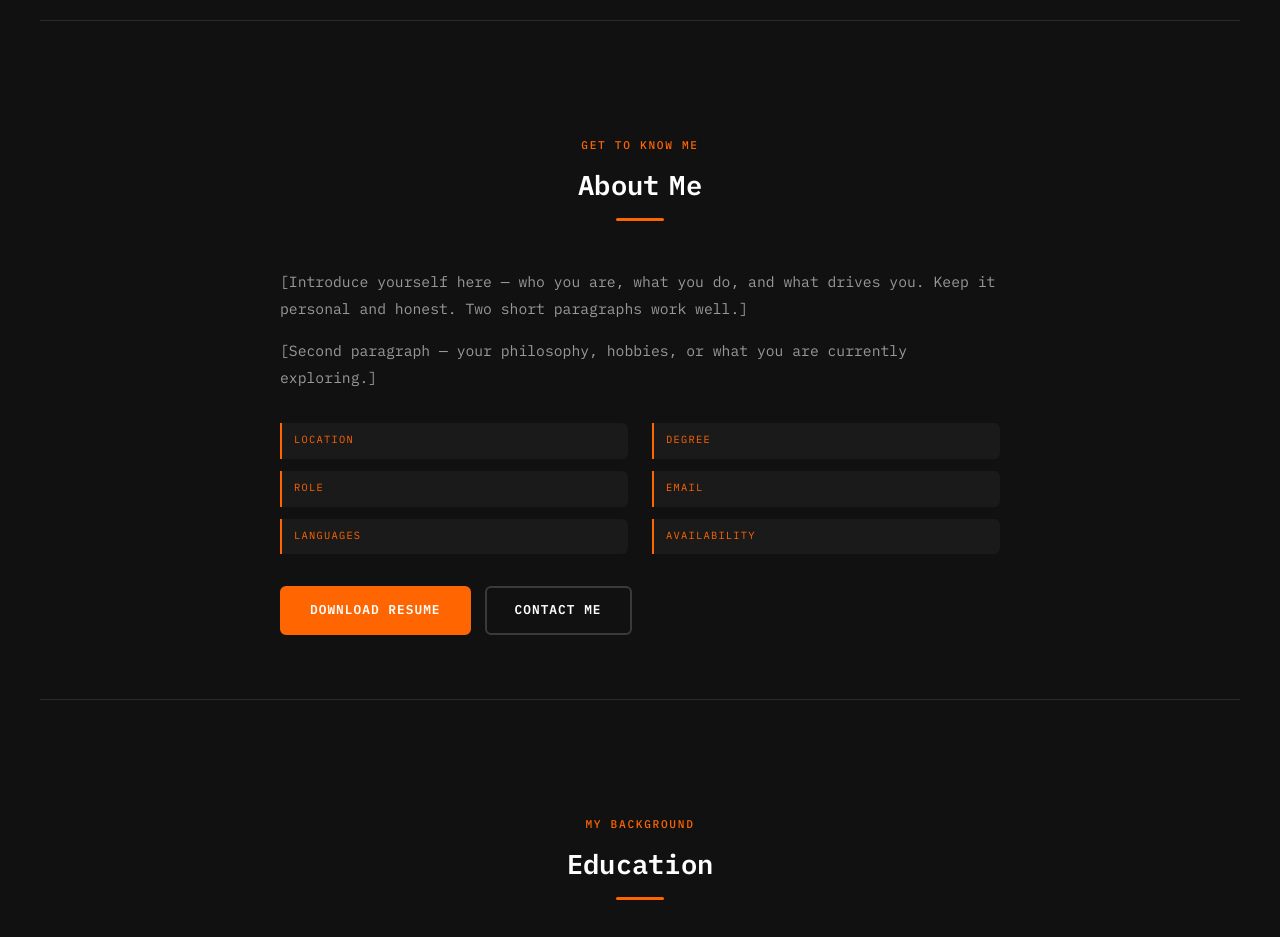
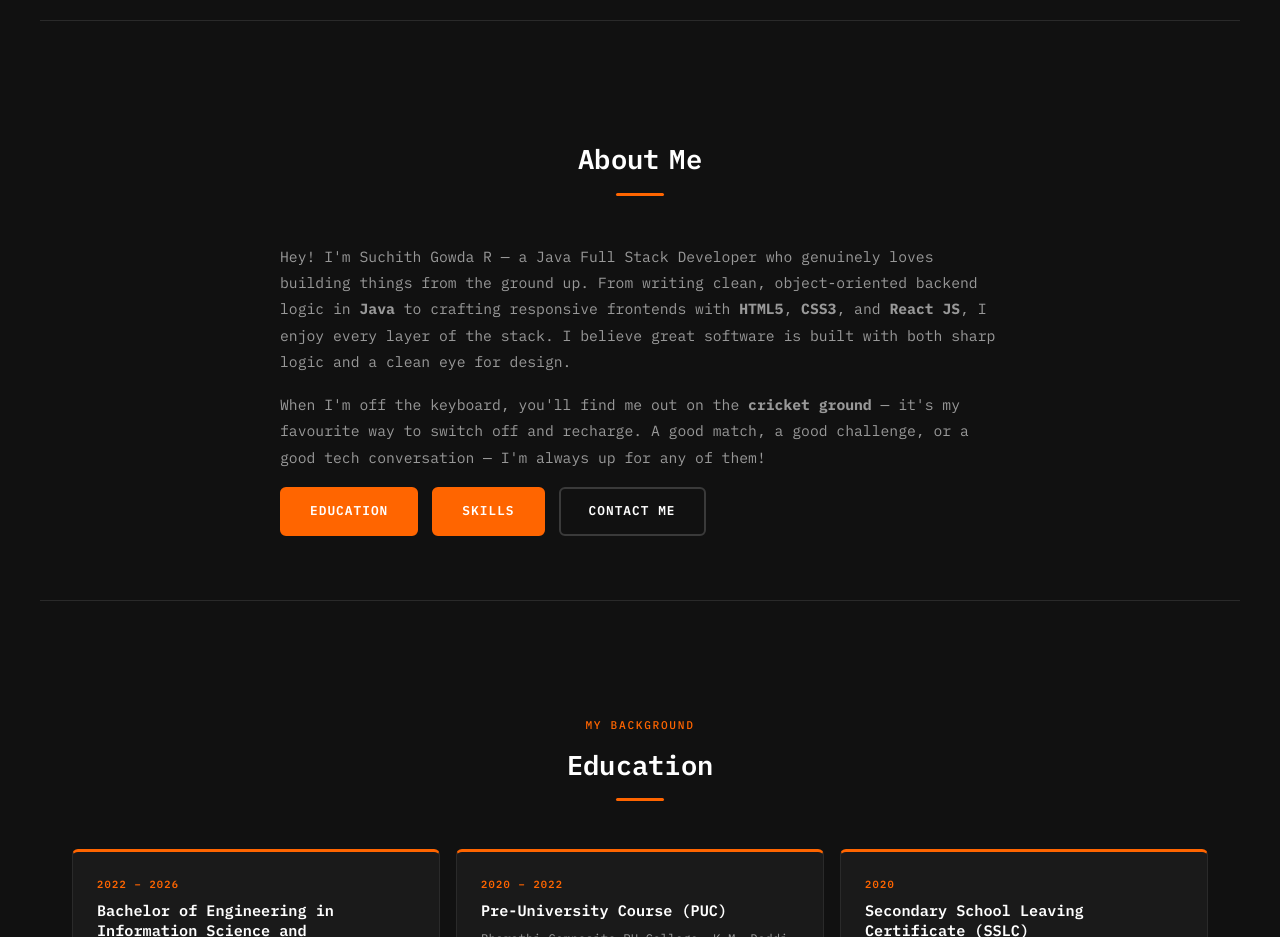
Before and after one commit to suchith12345/portfolio-html-css, a plain HTML site: page index.html in a window 1280 px wide. Shown: the part 780-1717 px from the top of the page. Drawn offline with Linux system fonts and the light colour scheme.

Commit message:
about section

```diff
--- a/index.html
+++ b/index.html
@@ -103,53 +103,30 @@
          SECTION 2 — ABOUT  (no photo — text only)
     ============================================================ -->
     <section id="about">
-      <span class="section-label">Get to know me</span>
+
       <h2>About Me</h2>
       <div class="sep"></div>
 
       <div class="about-content">
-        <!-- Replace with your biography paragraphs -->
         <p>
-          [Introduce yourself here — who you are, what you do, and what drives
-          you. Keep it personal and honest. Two short paragraphs work well.]
+          Hey! I'm Suchith Gowda R — a Java Full Stack Developer who genuinely
+          loves building things from the ground up. From writing clean,
+          object-oriented backend logic in <strong>Java</strong> to crafting
+          responsive frontends with <strong>HTML5</strong>, <strong>CSS3</strong>,
+          and <strong>React JS</strong>, I enjoy every layer of the stack. I
+          believe great software is built with both sharp logic and a clean eye
+          for design.
         </p>
         <p>
-          [Second paragraph — your philosophy, hobbies, or what you are
-          currently exploring.]
+          When I'm off the keyboard, you'll find me out on the <strong>cricket
+          ground</strong> — it's my favourite way to switch off and recharge.
+          A good match, a good challenge, or a good tech conversation — I'm
+          always up for any of them!
         </p>
 
-        <!-- Personal Info Grid -->
-        <dl class="about-info">
-          <div>
-            <dt>Location</dt>
-            <dd><!-- Your City, Country --></dd>
-          </div>
-          <div>
-            <dt>Degree</dt>
-            <dd><!-- B.Tech / B.Sc / M.Tech --></dd>
-          </div>
-          <div>
-            <dt>Role</dt>
-            <dd><!-- Your Current Role --></dd>
-          </div>
-          <div>
-            <dt>Email</dt>
-            <dd>
-              <a href="mailto:"><!-- your@email.com --></a>
-            </dd>
-          </div>
-          <div>
-            <dt>Languages</dt>
-            <dd><!-- English, Kannada, Hindi --></dd>
-          </div>
-          <div>
-            <dt>Availability</dt>
-            <dd><!-- Open to work --></dd>
-          </div>
-        </dl>
-
         <div class="about-actions">
-          <a href="resume.pdf" class="btn-primary" download>Download Resume</a>
+          <a href="#education" class="btn-primary">Education</a>
+          <a href="#skills" class="btn-primary">Skills</a>
           <a href="#contact" class="btn-outline">Contact Me</a>
         </div>
       </div>
```
